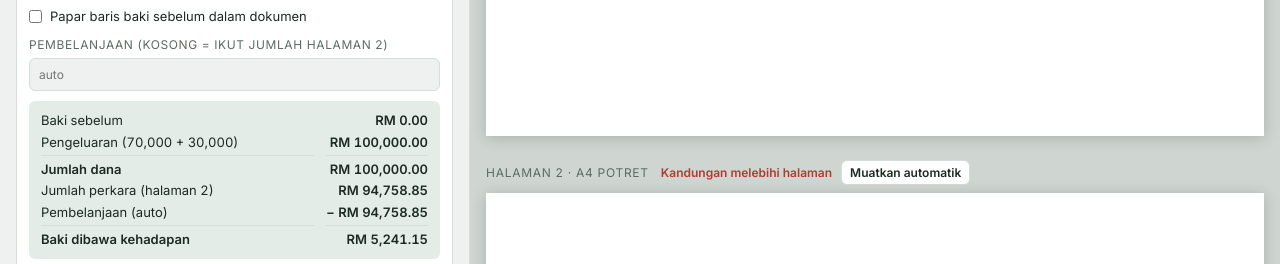
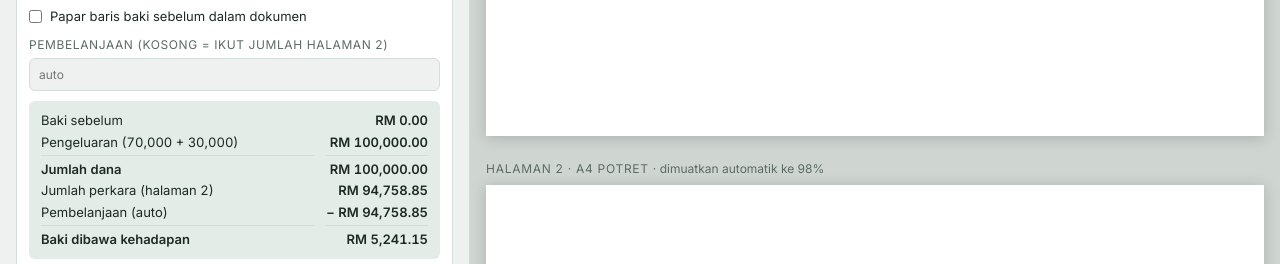
Before and after one commit to Larifsham99/borang-audit, a plain HTML site: page index.html in a window 1280 px wide. Shown: the part 517-781 px from the top of the page. Drawn offline with nearby package versions, Linux system fonts and the light colour scheme.

Commit message:
Muat automatik supaya tandatangan tidak terpotong semasa cetak; elak halaman kosong
Co-Authored-By: Claude Opus 5.5 <noreply@anthropic.com>
Claude-Session: https://claude.ai/code/session_017tM5AjwcqVjQZhzBTJkWBc

```diff
--- a/index.html
+++ b/index.html
@@ -89,6 +89,7 @@ input[type=range]{width:100%}
 .tg:has(input:checked){background:var(--accent);color:var(--accent-fg);border-color:var(--accent)}
 .tg:has(input:focus-visible){outline:2px solid var(--accent)}
 .mgrid{display:grid;grid-template-columns:repeat(4,1fr);gap:6px}
+.fit{text-transform:none;letter-spacing:0}
 .ovf{color:var(--danger);text-transform:none;letter-spacing:0;font-weight:600;margin-left:8px}
 .ovf .btn{margin-left:6px;color:var(--fg)}
 .toast{position:fixed;bottom:16px;left:50%;transform:translateX(-50%);background:var(--fg);color:var(--bg);
@@ -102,8 +103,8 @@ input[type=range]{width:100%}
 
 /* ---------- Halaman dokumen (sentiasa putih) ---------- */
 .page{background:#fff;color:#000;overflow:hidden;position:relative}
-.page.land{width:297mm;height:210mm}
-.page.port{width:210mm;height:297mm}
+.page.land{width:297mm;height:209.5mm}
+.page.port{width:210mm;height:296.5mm}
 .land-in,.port-in{position:absolute;inset:0;display:flex;flex-direction:column}
 .lmain{display:flex;flex-direction:column;width:100%}
 .lsign{margin-top:auto;padding-top:6mm}
@@ -122,6 +123,7 @@ input[type=range]{width:100%}
 .iright .lead{border-bottom:.09em dotted currentColor;min-width:1em;transform:translateY(-.25em)}
 
 #printRoot{position:fixed;left:-10000px;top:0}
+@page{size:A4;margin:0}
 @page land{size:A4 landscape;margin:0}
 @page port{size:A4 portrait;margin:0}
 @media print{
@@ -167,9 +169,9 @@ input[type=range]{width:100%}
   </aside>
 
   <section class="preview" id="preview" aria-label="Pratonton">
-    <div class="cap">Halaman 1 · A4 landskap <span class="ovf" id="ovfL" hidden>Kandungan melebihi halaman <button type="button" class="btn sm" data-fit="L">Muatkan automatik</button></span></div>
+    <div class="cap">Halaman 1 · A4 landskap <span class="fit" id="fitL"></span> <span class="ovf" id="ovfL" hidden>Kandungan melebihi halaman <button type="button" class="btn sm" data-fit="L">Muatkan automatik</button></span></div>
     <div class="sheet-wrap" id="wrapL"></div>
-    <div class="cap">Halaman 2 · A4 potret <span class="ovf" id="ovfP" hidden>Kandungan melebihi halaman <button type="button" class="btn sm" data-fit="P">Muatkan automatik</button></span></div>
+    <div class="cap">Halaman 2 · A4 potret <span class="fit" id="fitP"></span> <span class="ovf" id="ovfP" hidden>Kandungan melebihi halaman <button type="button" class="btn sm" data-fit="P">Muatkan automatik</button></span></div>
     <div class="sheet-wrap" id="wrapP"></div>
   </section>
 </div>
@@ -205,7 +207,7 @@ function defStyle(){
     mL:{t:16,r:20,b:14,l:20}, mP:{t:22,r:18,b:18,l:22},
     gapL:5, gapP:2.5, gapTitle:4, gapJumlah:9,
     alignL:"center", vL:"top", alignSign:"center", signPos:"bottom", alignTajuk:"left", upper:true,
-    numStyle:"num", subStyle:"alpha", amtLayout:"below", amtDec2:true, amtLeader:true,
+    numStyle:"num", subStyle:"alpha", amtLayout:"below", amtDec2:true, amtLeader:true, autoFit:true,
     el:{
       year:{s:44,b:1,i:0,u:0}, ke:{s:34,b:1,i:0,u:0}, tarikh:{s:34,b:1,i:0,u:0}, amt:{s:40,b:1,i:0,u:0},
       bakiLepas:{s:25,b:0,i:0,u:0}, belanja:{s:25,b:0,i:0,u:0}, baki:{s:25,b:0,i:0,u:0}, tunai:{s:25,b:1,i:0,u:0}, tunaiNote:{s:13,b:0,i:1,u:0}, extra:{s:18,b:0,i:0,u:0}, sign:{s:15,b:0,i:0,u:0},
@@ -308,8 +310,8 @@ function totals(r){
 function tstyle(e, k){ return `font-size:${(e.s*k).toFixed(2)}pt;font-weight:${e.b?700:400};font-style:${e.i?"italic":"normal"};text-decoration:${e.u?"underline":"none"}`; }
 function roman(i){ return ["i","ii","iii","iv","v","vi","vii","viii","ix","x","xi","xii","xiii","xiv","xv","xvi","xvii","xviii","xix","xx"][i] || String(i+1); }
 function subMark(st, j){ return {alpha:"abcdefghijklmnopqrstuvwxyz"[j%26]+".", roman:roman(j)+".", dash:"–", dot:"•", none:""}[st] ?? ""; }
-function pageLand(r){
-  const S = r.st, E = S.el, k = S.kL/100, t = totals(r), L = r.label, m = S.mL;
+function pageLand(r, kk){
+  const S = r.st, E = S.el, k = (kk ?? S.kL)/100, t = totals(r), L = r.label, m = S.mL;
   const ts = key => tstyle(E[key], k);
   const amts = r.amaun.filter(a=>String(a).trim()!=="").map((a,i)=> (i===0?"RM ":"") + fmt(n(a), r.dec)).join(" + ") || "RM 0";
   const extra = String(r.extraL||"").split("\n").filter(l=>l.trim()).map(l=>`<div style="${ts("extra")}">${esc(l)}</div>`).join("");
@@ -343,8 +345,8 @@ function signHtml(r, k, bottom){
   const date = r.signDateOn ? `<div style="${r.signDatePos==="above"?"margin-bottom:.6em":"margin-top:.3em"}">${dl?esc(dl)+" : ":""}${esc(dv)}</div>` : "";
   return `<div class="lsign" style="${tstyle(S.el.sign, k)};text-align:${S.alignSign};${bottom?"":"margin-top:12mm"}">${top}${r.signDatePos==="above"?date:""}${r.signDots?`<div class="dots">..............................</div>`:""}${body}${extra}${r.signDatePos!=="above"?date:""}</div>`;
 }
-function pagePort(r){
-  const S = r.st, E = S.el, k = S.kP/100, t = totals(r), m = S.mP;
+function pagePort(r, kk){
+  const S = r.st, E = S.el, k = (kk ?? S.kP)/100, t = totals(r), m = S.mP;
   const ts = key => tstyle(E[key], k);
   const lay = S.amtLayout || "below", d2 = r.dec || (lay !== "inline" && S.amtDec2);
   const numW = Math.max(4, ...r.items.map(it => fmt(Math.abs(itemAmt(it)), d2).length + (itemAmt(it) < 0 ? 2 : 0))) + 0.6;
@@ -382,8 +384,18 @@ function fitPreview(){
 }
 function render(){
   const r = cur();
-  $("wrapL").innerHTML = pageLand(r); $("wrapP").innerHTML = pagePort(r);
-  $("printRoot").innerHTML = pageLand(r) + pagePort(r);
+  // Muat automatik: kecilkan skala sementara sehingga semua kandungan (termasuk tandatangan) muat dalam kertas
+  let kL = r.st.kL, kP = r.st.kP;
+  $("printRoot").innerHTML = pageLand(r, kL) + pagePort(r, kP);
+  if (r.st.autoFit){
+    let o = overflows();
+    while ((o.L && kL > 40) || (o.P && kP > 40)){
+      if (o.L) kL -= 1; if (o.P) kP -= 1;
+      $("printRoot").innerHTML = pageLand(r, kL) + pagePort(r, kP); o = overflows();
+    }
+  }
+  fitInfo = {L: kL !== r.st.kL ? kL : 0, P: kP !== r.st.kP ? kP : 0};
+  $("wrapL").innerHTML = pageLand(r, kL); $("wrapP").innerHTML = pagePort(r, kP);
   $("wrapL").classList.toggle("guides", !!db.guides); $("wrapP").classList.toggle("guides", !!db.guides);
   fitPreview(); refresh(); checkOverflow();
   const opt = $("recSel").querySelector(`option[value="${r.id}"]`); if (opt) opt.textContent = r.nama || "(tanpa nama)";
@@ -394,7 +406,12 @@ function overflows(){
   const o = el => el && el.scrollHeight > el.clientHeight + 1;
   return {L:o(l), P:o(p)};
 }
-function checkOverflow(){ const o = overflows(); $("ovfL").hidden = !o.L; $("ovfP").hidden = !o.P; }
+let fitInfo = {L:0, P:0};
+function checkOverflow(){
+  const o = overflows(); $("ovfL").hidden = !o.L; $("ovfP").hidden = !o.P;
+  $("fitL").textContent = fitInfo.L ? `· dimuatkan automatik ke ${fitInfo.L}%` : "";
+  $("fitP").textContent = fitInfo.P ? `· dimuatkan automatik ke ${fitInfo.P}%` : "";
+}
 $("preview").addEventListener("click", e=>{
   const b = e.target.closest("[data-fit]"); if (!b) return;
   const side = b.dataset.fit, r = cur(), key = "k"+side;
@@ -515,6 +532,7 @@ function tabGaya(){
     ${fSel("st.font","Jenis tulisan",Object.entries(FONTS).map(([k,f])=>[k,f.n]))}
     ${fRange("st.lh","Jarak baris",1,2,0.05,"")}
     ${fChk("dec","Sentiasa papar 2 tempat perpuluhan (RM 7,950.00)")}
+    ${fChk("st.autoFit","Muatkan automatik: kecilkan tulisan jika kandungan melebihi kertas")}
     <label class="check"><input type="checkbox" id="guides" ${db.guides?"checked":""}> Tunjuk garis margin dalam pratonton</label>
   </fieldset>
   <fieldset><legend>Halaman 1 · Landskap</legend>
```
